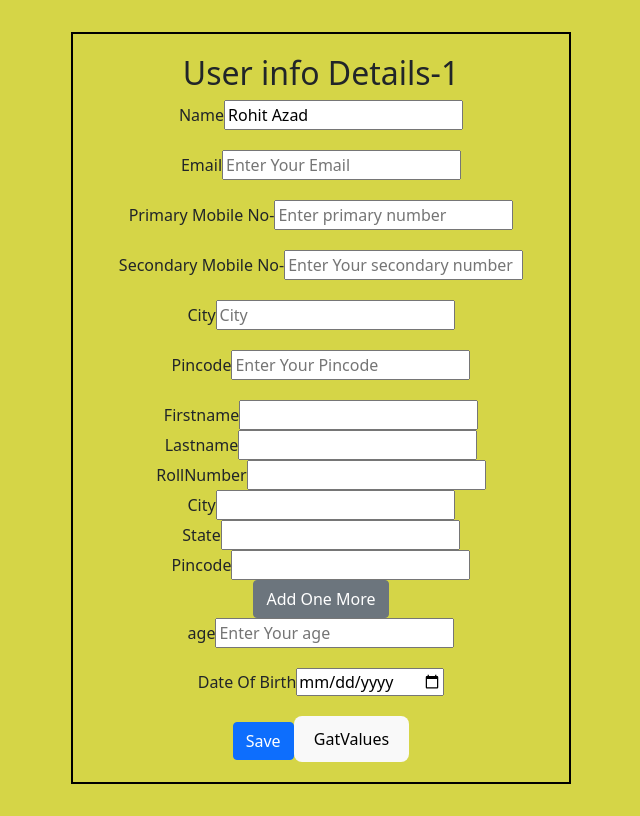
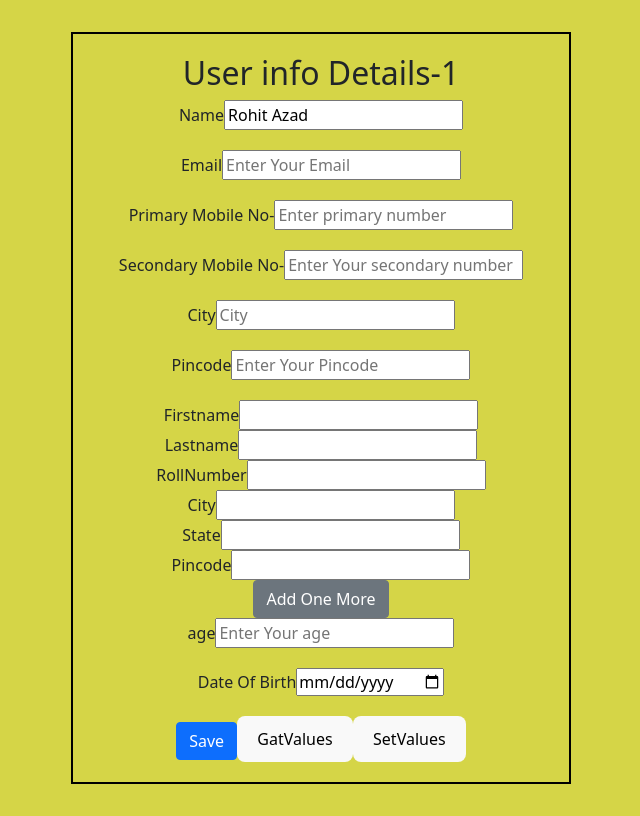
Before and after one commit to sharmasuper/EntityProjectCRUD, a React (Vite) app: page / in a window 1280 px wide. Shown: the whole page, without its empty margins (319-959 px from the left). Built offline with nearby package versions, Linux system fonts and the light colour scheme.

Commit message:
Set values Method

```diff
--- a/src/Components/Students/UserInfoValidation.jsx
+++ b/src/Components/Students/UserInfoValidation.jsx
@@ -31,7 +31,7 @@ function UserInfoValidation({ data }) {
     }
   })
 
-  const { register, control, handleSubmit, getValues,formState: { errors } ,watch} = form
+  const { register, control, handleSubmit, setValue,getValues,formState: { errors } ,watch} = form
   const { fields, append, remove } = useFieldArray({
     name: "anotherPhoneNumber",
     control
@@ -40,6 +40,19 @@ function UserInfoValidation({ data }) {
   const submit = (data) => {
     console.log(data)
   }
+
+ const handleSetValues = () =>{
+
+     // event click kartai hi value get ho gahi
+     // but hum devtools mai dekhtai h to vo update nahi hui to hamai update karvana hoga
+    //third argunment jayga shouldvalidate and shoulddirty mandetary h dena or shouldTuoch
+    setValue("Email","mohit@gmial.com",{shouldValidate:true,shouldTouch:true,shouldDirty:true})
+    setValue("name","mohit sharma",{shouldValidate:true,shouldTouch:true,shouldDirty:true})
+
+
+
+
+ }
 
 const handleGetValue = (values) =>{
 //    const formValue = getValues('anotherPhoneNumber');
@@ -224,7 +237,8 @@ const formValues = getValues(["Email","number"])
           </div>
 
           <button className='btn btn-primary'>Save</button>
-          <button typeof='button' onClick={handleGetValue}>GatValues</button>
+          <button type='button' onClick={handleGetValue}>GatValues</button>
+          <button type="button" onClick={handleSetValues}>SetValues</button>
         </form>
         <DevTool control={control} />
       </div>
```
